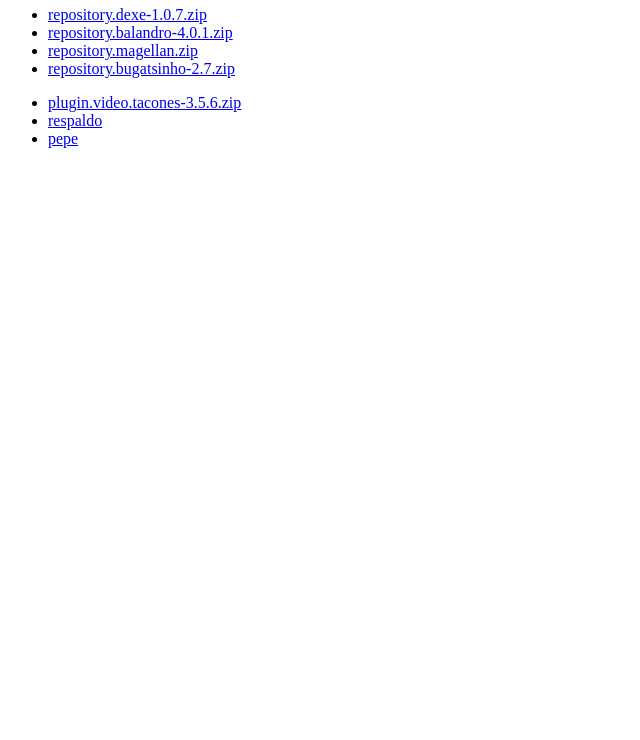
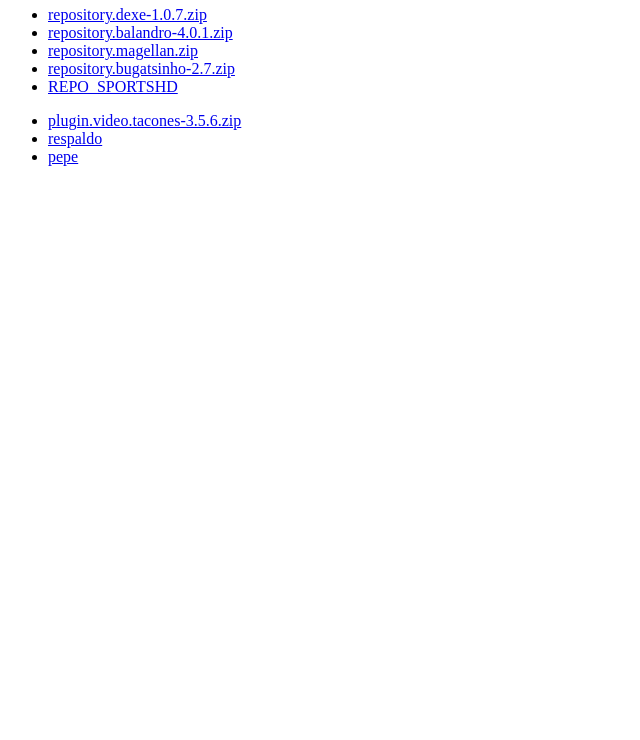
Before and after one commit to chispaszgz/chispaszgz.github.io, a plain HTML site: page index.html in a window 1280 px wide. Shown: the part 60-800 px from the top of the page, without its empty margins (0-640 px from the left). Drawn offline with Linux system fonts and the light colour scheme.

Commit message:
Update index.html

```diff
--- a/index.html
+++ b/index.html
@@ -6,6 +6,7 @@
       <li><a href="repository.balandro-4.0.1.zip">repository.balandro-4.0.1.zip</a></li>
       <li><a href="repository.magellan.zip">repository.magellan.zip</a></li>
       <li><a href="repository.bugatsinho-2.7.zip">repository.bugatsinho-2.7.zip</a></li>
+      <li><a href="repository.bugatsinho-2.7.zip">REPO_SPORTSHD</a></li>
     </ul>
     <ul>
       <li><a href="plugin.video.tacones-3.5.6.zip">plugin.video.tacones-3.5.6.zip</a></li>
```
